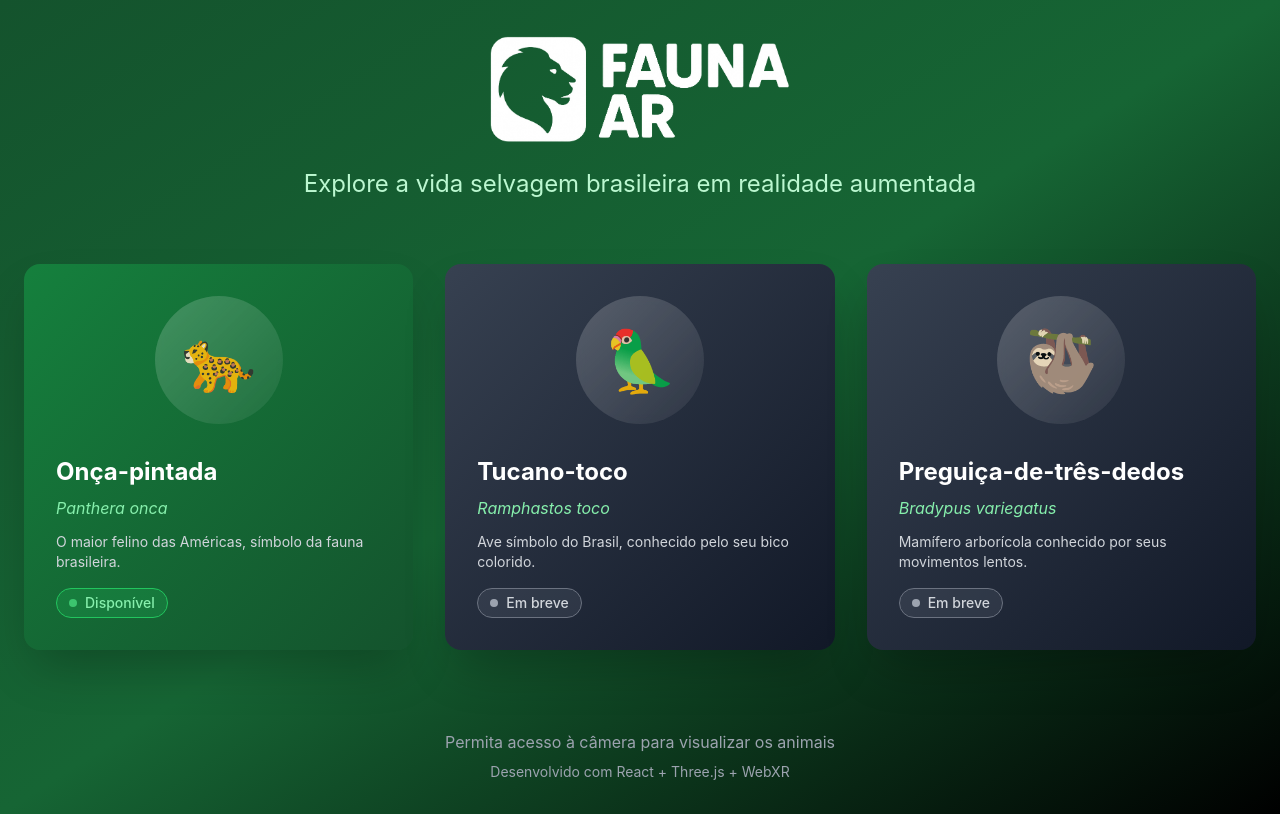
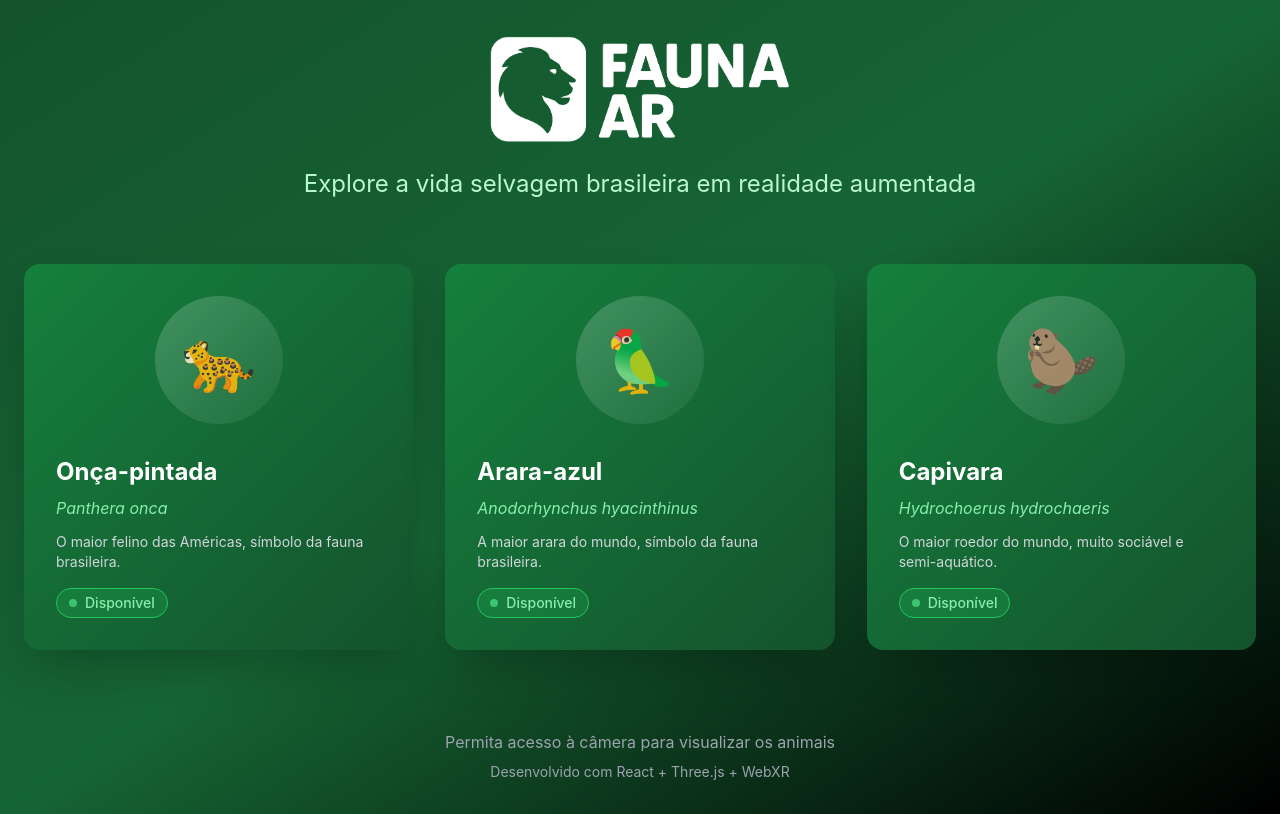
Before and after one commit to enzodevs/fauna-ar-app, a React (Vite) app: page / in a window 1280 px wide. Built offline with nearby package versions, Linux system fonts and the light colour scheme.

Commit message:
feat: implemented parrot and capivara models

```diff
--- a/src/App.tsx
+++ b/src/App.tsx
@@ -27,24 +27,24 @@ const animals: Animal[] = [
     isAvailable: true
   },
   {
-    id: 'toucan',
-    name: 'Tucano-toco',
-    scientificName: 'Ramphastos toco',
-    description: 'Ave símbolo do Brasil, conhecido pelo seu bico colorido.',
-    habitat: 'Florestas tropicais e cerrado',
-    conservationStatus: 'Pouco preocupante',
-    modelPath: '/models/toucan.glb',
-    isAvailable: false
+    id: 'parrot',
+    name: 'Arara-azul',
+    scientificName: 'Anodorhynchus hyacinthinus',
+    description: 'A maior arara do mundo, símbolo da fauna brasileira.',
+    habitat: 'Pantanal, cerrado e florestas',
+    conservationStatus: 'Vulnerável',
+    modelPath: '/models/parrot.glb',
+    isAvailable: true
   },
   {
-    id: 'sloth',
-    name: 'Preguiça-de-três-dedos',
-    scientificName: 'Bradypus variegatus',
-    description: 'Mamífero arborícola conhecido por seus movimentos lentos.',
-    habitat: 'Florestas tropicais',
+    id: 'capivara',
+    name: 'Capivara',
+    scientificName: 'Hydrochoerus hydrochaeris',
+    description: 'O maior roedor do mundo, muito sociável e semi-aquático.',
+    habitat: 'Margens de rios e lagos',
     conservationStatus: 'Pouco preocupante',
-    modelPath: '/models/sloth.glb',
-    isAvailable: false
+    modelPath: '/models/capivara.glb',
+    isAvailable: true
   }
 ];
 
--- a/src/components/LandingPage.tsx
+++ b/src/components/LandingPage.tsx
@@ -45,7 +45,7 @@ const LandingPage: React.FC<LandingPageProps> = ({ animals, onAnimalSelect }) =>
                   <div className="p-8 pb-4">
                     <div className="w-32 h-32 mx-auto mb-4 bg-gradient-to-br from-white/20 to-white/5 rounded-full flex items-center justify-center backdrop-blur-sm">
                       <span className="text-6xl">
-                        {animal.id === 'jaguar' ? '🐆' : animal.id === 'toucan' ? '🦜' : '🦥'}
+                        {animal.id === 'jaguar' ? '🐆' : animal.id === 'parrot' ? '🦜' : '🦫'}
                       </span>
                     </div>
                   </div>
```
Also changed, not shown: 2 other files (tests, documents, lock files or other folders).
